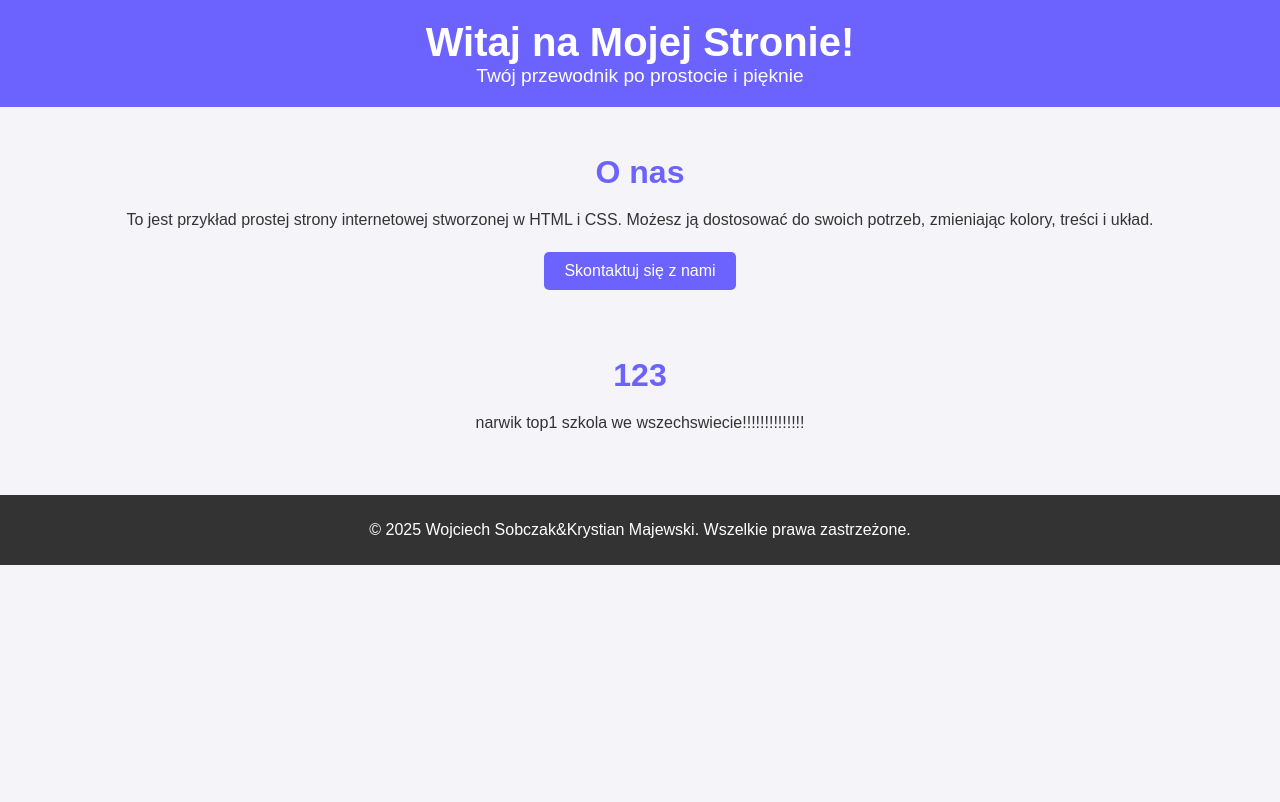
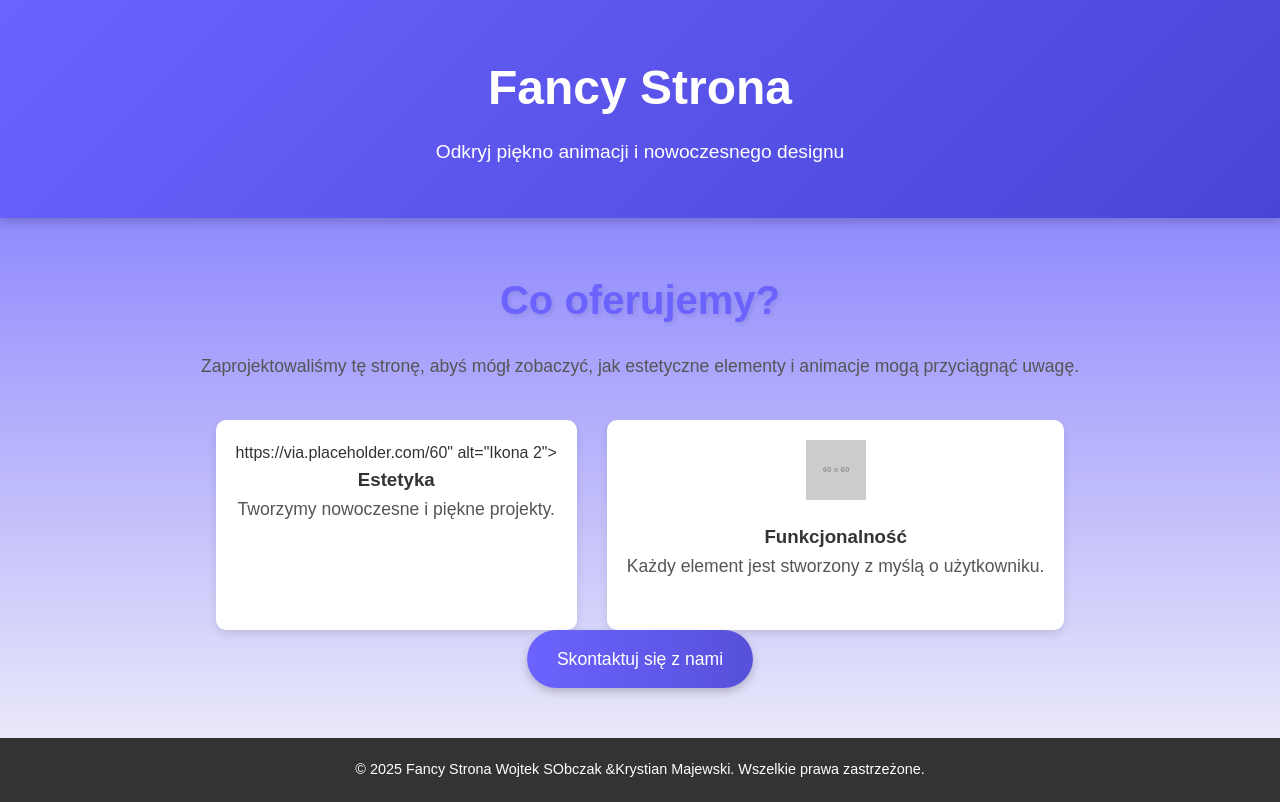
Before and after one commit to wojciechhype63amg/63amg, a plain HTML site: page index.html in a window 1280 px wide. Drawn offline with Linux system fonts and the light colour scheme; placeholder pictures from the web are drawn by us.

Commit message:
Update index.html

```diff
--- a/index.html
+++ b/index.html
@@ -3,91 +3,152 @@
 <head>
     <meta charset="UTF-8">
     <meta name="viewport" content="width=device-width, initial-scale=1.0">
-    <title>Moja Strona</title>
+    <title>Fancy Strona</title>
     <style>
-        body {
-            font-family: Arial, sans-serif;
+        /* Resetowanie stylów */
+        * {
             margin: 0;
             padding: 0;
-            background-color: #f4f4f9;
+            box-sizing: border-box;
+        }
+
+        body {
+            font-family: 'Arial', sans-serif;
+            line-height: 1.6;
+            background: linear-gradient(to bottom, #6c63ff, #f4f4f9);
             color: #333;
+            overflow-x: hidden;
         }
 
         header {
-            background-color: #6c63ff;
+            background: linear-gradient(135deg, #6c63ff, #4845d6);
             color: white;
-            padding: 20px 0;
+            padding: 50px 20px;
             text-align: center;
+            box-shadow: 0 4px 10px rgba(0, 0, 0, 0.2);
         }
 
         header h1 {
-            margin: 0;
-            font-size: 2.5rem;
+            font-size: 3rem;
+            margin-bottom: 10px;
+            animation: fadeInDown 1s ease-out;
         }
 
         header p {
-            margin: 0;
             font-size: 1.2rem;
+            animation: fadeInDown 1.2s ease-out;
         }
 
         section {
-            padding: 20px;
+            padding: 50px 20px;
             text-align: center;
         }
 
         section h2 {
+            font-size: 2.5rem;
             color: #6c63ff;
-            font-size: 2rem;
-            margin-bottom: 10px;
+            margin-bottom: 20px;
+            text-shadow: 2px 2px 5px rgba(0, 0, 0, 0.1);
         }
 
         section p {
-            font-size: 1rem;
-            line-height: 1.6;
-            margin-bottom: 20px;
+            font-size: 1.1rem;
+            margin-bottom: 30px;
+            color: #555;
         }
 
         .btn {
             display: inline-block;
-            background-color: #6c63ff;
+            background: linear-gradient(90deg, #6c63ff, #5750d9);
             color: white;
             text-decoration: none;
-            padding: 10px 20px;
-            border-radius: 5px;
-            font-size: 1rem;
-            transition: background-color 0.3s;
+            padding: 15px 30px;
+            border-radius: 30px;
+            font-size: 1.1rem;
+            transition: transform 0.3s, background-color 0.3s;
+            box-shadow: 0 4px 8px rgba(0, 0, 0, 0.2);
         }
 
         .btn:hover {
-            background-color: #5750d9;
+            transform: translateY(-5px);
+            background: linear-gradient(90deg, #5750d9, #6c63ff);
+        }
+
+        .features {
+            display: flex;
+            justify-content: center;
+            gap: 30px;
+            margin-top: 40px;
+        }
+
+        .feature {
+            background: white;
+            border-radius: 10px;
+            padding: 20px;
+            box-shadow: 0 4px 10px rgba(0, 0, 0, 0.1);
+            transition: transform 0.3s, box-shadow 0.3s;
+        }
+
+        .feature:hover {
+            transform: translateY(-10px);
+            box-shadow: 0 8px 20px rgba(0, 0, 0, 0.2);
+        }
+
+        .feature img {
+            width: 60px;
+            margin-bottom: 15px;
         }
 
         footer {
-            background-color: #333;
+            background: #333;
             color: white;
+            padding: 20px 10px;
             text-align: center;
-            padding: 10px 0;
-            margin-top: 20px;
+        }
+
+        footer p {
+            font-size: 0.9rem;
+        }
+
+        /* Animacje */
+        @keyframes fadeInDown {
+            from {
+                opacity: 0;
+                transform: translateY(-30px);
+            }
+            to {
+                opacity: 1;
+                transform: translateY(0);
+            }
         }
     </style>
 </head>
 <body>
     <header>
-        <h1>Witaj na Mojej Stronie!</h1>
-        <p>Twój przewodnik po prostocie i pięknie</p>
+        <h1>Fancy Strona</h1>
+        <p>Odkryj piękno animacji i nowoczesnego designu</p>
     </header>
 
     <section>
-        <h2>O nas</h2>
-        <p>To jest przykład prostej strony internetowej stworzonej w HTML i CSS. Możesz ją dostosować do swoich potrzeb, zmieniając kolory, treści i układ.</p>
+        <h2>Co oferujemy?</h2>
+        <p>Zaprojektowaliśmy tę stronę, abyś mógł zobaczyć, jak estetyczne elementy i animacje mogą przyciągnąć uwagę.</p>
+        <div class="features">
+            <div class="feature">
+https://via.placeholder.com/60" alt="Ikona 2">
+                <h3>Estetyka</h3>
+                <p>Tworzymy nowoczesne i piękne projekty.</p>
+            </div>
+            <div class="feature">
+<img src="https://via.placeholder.com/60" alt="Ikona 3">
+                <h3>Funkcjonalność</h3>
+                <p>Każdy element jest stworzony z myślą o użytkowniku.</p>
+            </div>
+        </div>
         <a href="#kontakt" class="btn">Skontaktuj się z nami</a>
     </section>
-     <section>
-        <h2>123</h2>
-        <p>narwik top1 szkola we wszechswiecie!!!!!!!!!!!!!!</p>
-    </section>
+
     <footer>
-        <p>&copy; 2025 Wojciech Sobczak&Krystian Majewski. Wszelkie prawa zastrzeżone.</p>
+        <p>&copy; 2025 Fancy Strona Wojtek SObczak &Krystian Majewski. Wszelkie prawa zastrzeżone.</p>
     </footer>
 </body>
 </html>
```
